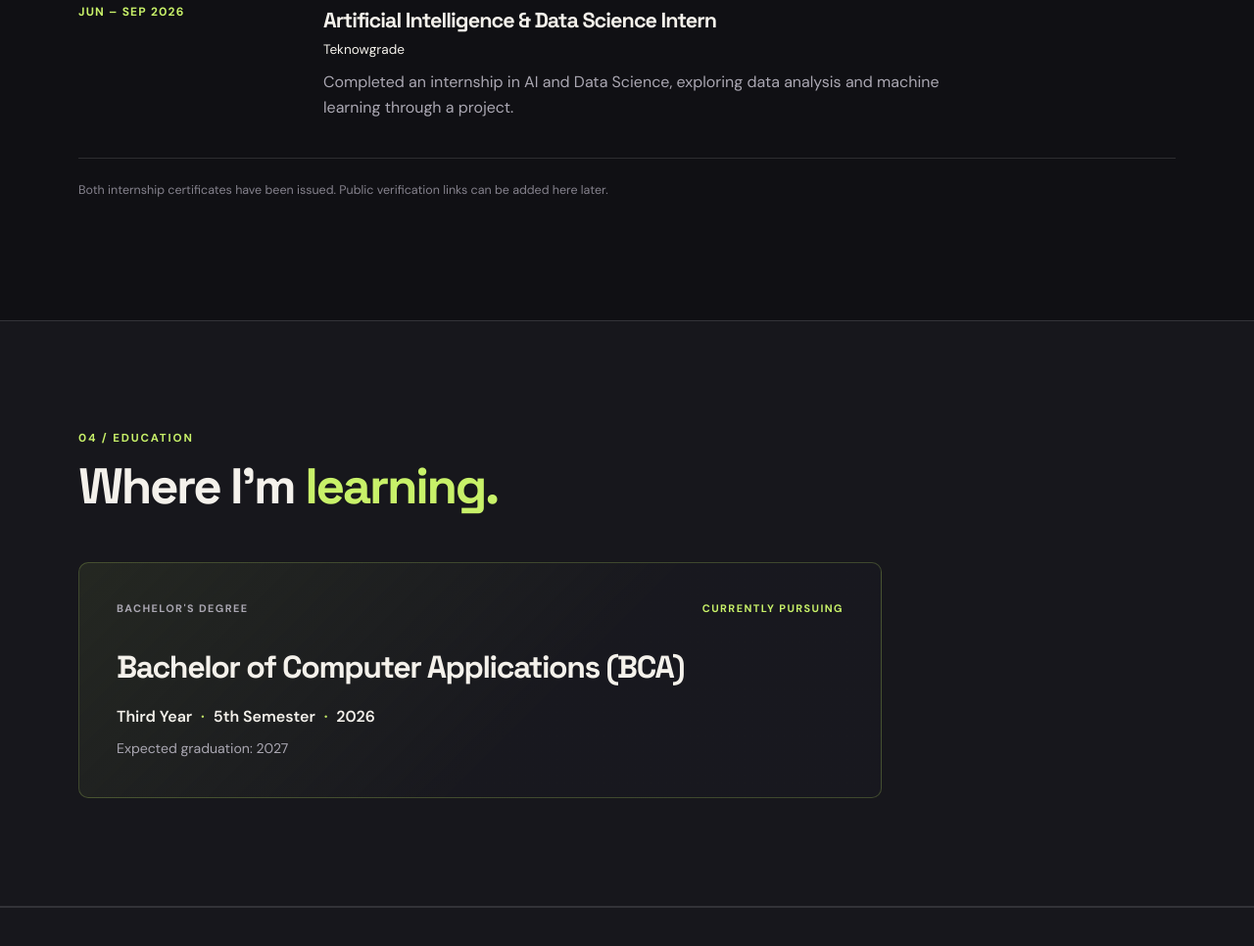
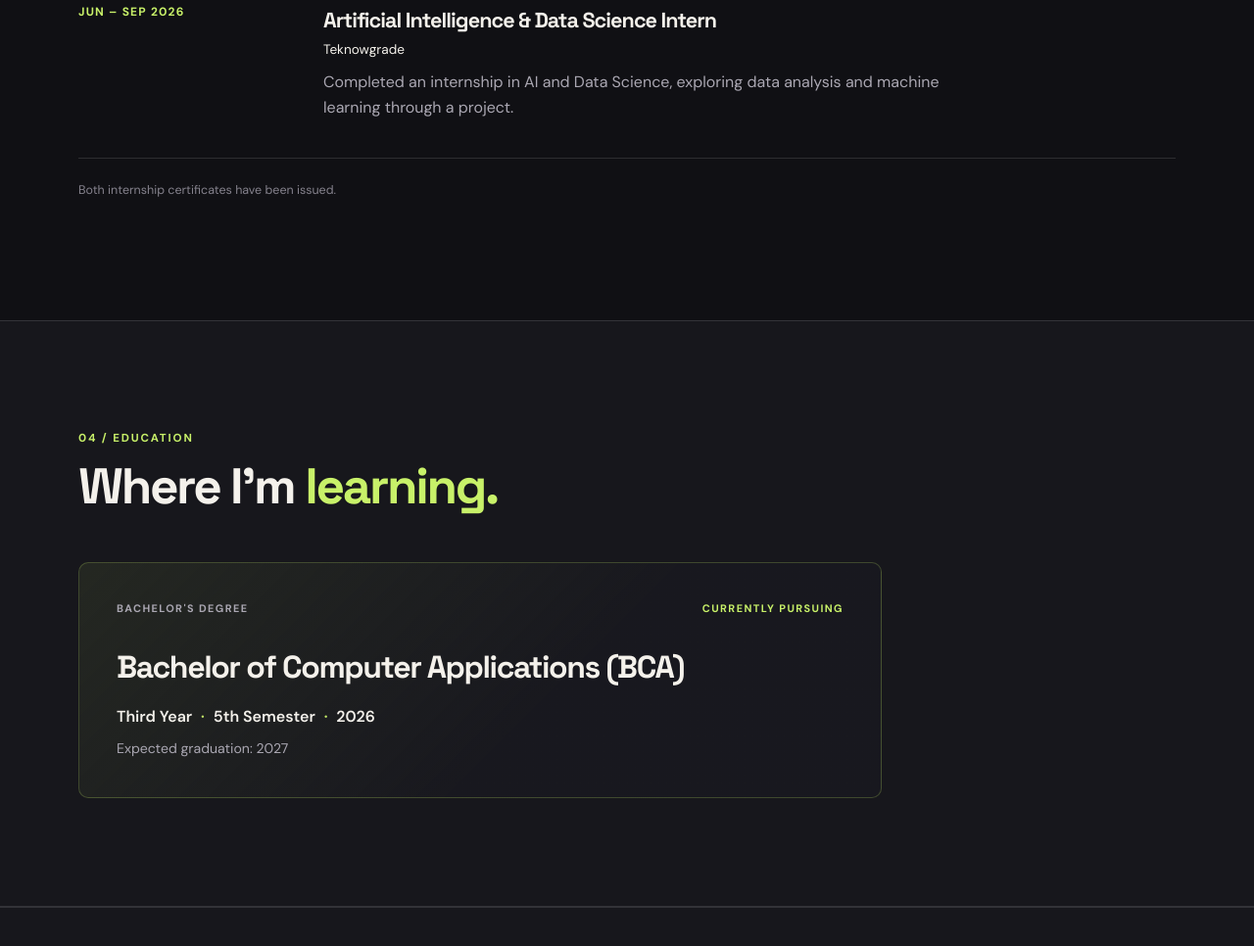
Before and after one commit to sleepyCrypt18/My-portfolio-, a plain HTML site: page index.html in a window 1280 px wide. Shown: the part 2494-3460 px from the top of the page at 98% size. Drawn offline with Linux system fonts and the light colour scheme.

Commit message:
Update index.html

```diff
--- a/index.html
+++ b/index.html
@@ -98,7 +98,7 @@
         <article class="timeline-item"><div class="timeline-date">JUL – OCT 2026</div><div class="timeline-content"><h3>Full Stack Web Development Intern</h3><p class="company">Teknowgrade</p><p>Completed a three-month internship focused on full stack web development and practical learning.</p></div></article>
         <article class="timeline-item"><div class="timeline-date">JUN – SEP 2026</div><div class="timeline-content"><h3>Artificial Intelligence & Data Science Intern</h3><p class="company">Teknowgrade</p><p>Completed an internship in AI and Data Science, exploring data analysis and machine learning through a project.</p></div></article>
       </div>
-      <p class="small-note">Both internship certificates have been issued. Public verification links can be added here later.</p>
+      <p class="small-note">Both internship certificates have been issued.</p>
     </section>
 
     <section class="section section-soft" id="education">
```
